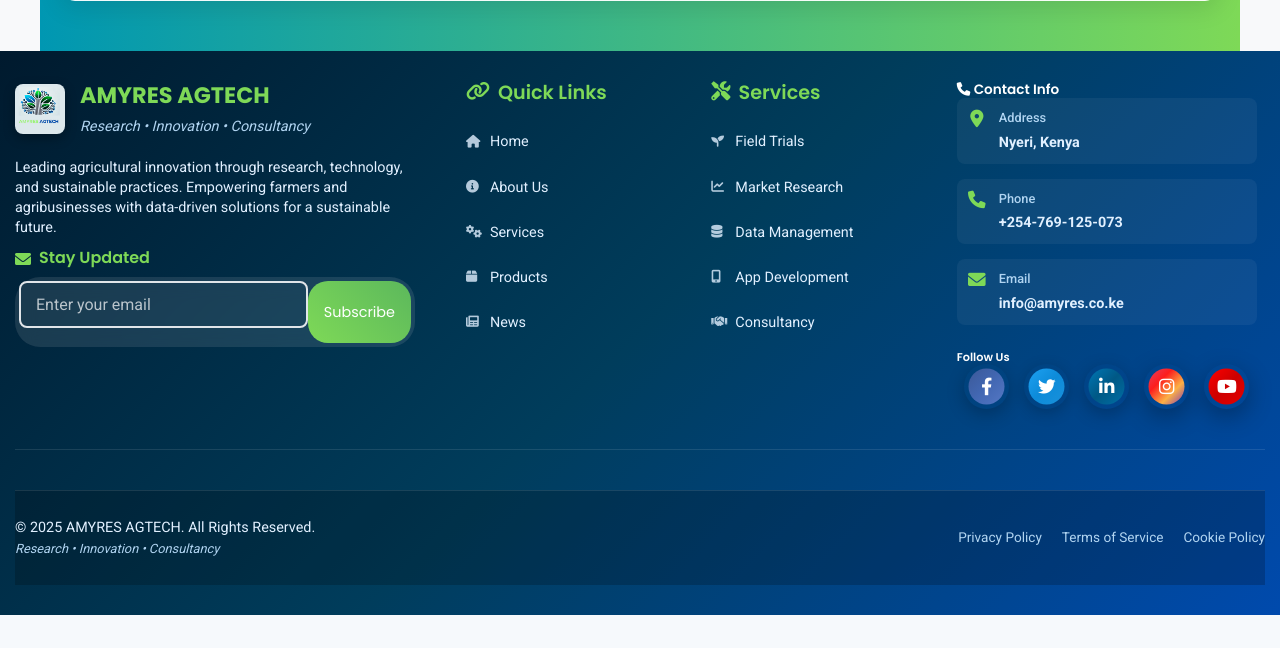
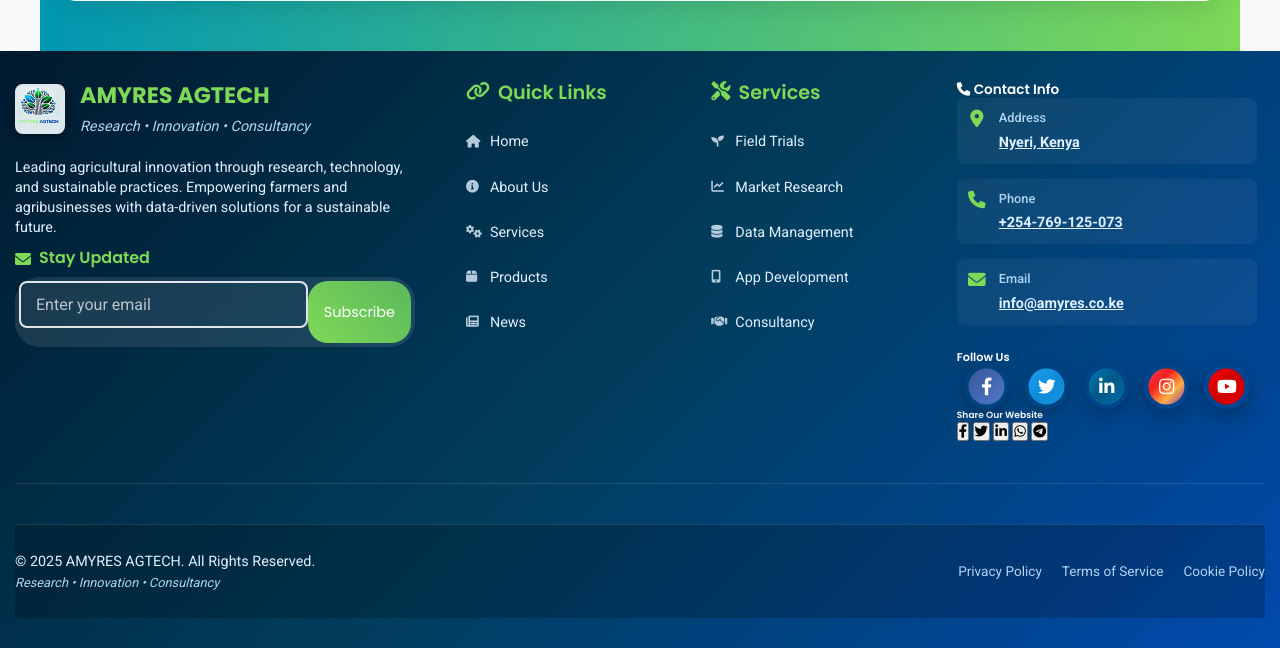
Before and after one commit to kimaninyutu/amyres2, a Django app: page /about/ in a window 1280 px wide. Shown: the part 3450-4098 px from the top of the page. Before the commit the page ends 4065 px from the top, so only its background shows below. Run offline with Django 5.2, Linux system fonts and the light colour scheme.

Commit message:
Update base.html

```diff
--- a/amyres_webapp/templates/amyres_webapp/base.html
+++ b/amyres_webapp/templates/amyres_webapp/base.html
@@ -148,21 +148,21 @@
                                 <i class="fas fa-map-marker-alt"></i>
                                 <div>
                                     <span class="contact-label">Address</span>
-                                    <span class="contact-value">Nyeri, Kenya</span>
+                                    <a href="https://maps.google.com/?q=Nyeri,Kenya" class="contact-value" target="_blank" rel="noopener noreferrer" aria-label="Open location in Google Maps">Nyeri, Kenya</a>
                                 </div>
                             </div>
                             <div class="contact-item">
                                 <i class="fas fa-phone"></i>
                                 <div>
                                     <span class="contact-label">Phone</span>
-                                    <span class="contact-value">+254-769-125-073</span>
+                                    <a href="tel:+254769125073" class="contact-value" aria-label="Call us at +254-769-125-073">+254-769-125-073</a>
                                 </div>
                             </div>
                             <div class="contact-item">
                                 <i class="fas fa-envelope"></i>
                                 <div>
                                     <span class="contact-label">Email</span>
-                                    <span class="contact-value">info@amyres.co.ke</span>
+                                    <a href="mailto:info@amyres.co.ke" class="contact-value" aria-label="Send email to info@amyres.co.ke">info@amyres.co.ke</a>
                                 </div>
                             </div>
                         </div>
@@ -171,11 +171,64 @@
                         <div class="social-section">
                             <h5>Follow Us</h5>
                             <div class="social-links">
-                                <a href="#" class="social-link facebook" aria-label="Facebook"><i class="fab fa-facebook-f"></i></a>
-                                <a href="#" class="social-link twitter" aria-label="Twitter"><i class="fab fa-twitter"></i></a>
-                                <a href="#" class="social-link linkedin" aria-label="LinkedIn"><i class="fab fa-linkedin-in"></i></a>
-                                <a href="#" class="social-link instagram" aria-label="Instagram"><i class="fab fa-instagram"></i></a>
-                                <a href="#" class="social-link youtube" aria-label="YouTube"><i class="fab fa-youtube"></i></a>
+                                <a href="https://facebook.com/amyresagtech" class="social-link facebook" aria-label="Follow us on Facebook" title="Facebook" target="_blank" rel="noopener noreferrer">
+                                    <i class="fab fa-facebook-f"></i>
+                                </a>
+                                <a href="https://twitter.com/amyresagtech" class="social-link twitter" aria-label="Follow us on Twitter" title="Twitter" target="_blank" rel="noopener noreferrer">
+                                    <i class="fab fa-twitter"></i>
+                                </a>
+                                <a href="https://www.linkedin.com/company/amyresagtech/" class="social-link linkedin" aria-label="Follow us on LinkedIn" title="LinkedIn" target="_blank" rel="noopener noreferrer">
+                                    <i class="fab fa-linkedin-in"></i>
+                                </a>
+                                <a href="https://instagram.com/amyresagtech" class="social-link instagram" aria-label="Follow us on Instagram" title="Instagram" target="_blank" rel="noopener noreferrer">
+                                    <i class="fab fa-instagram"></i>
+                                </a>
+                                <a href="https://youtube.com/@amyresagtech" class="social-link youtube" aria-label="Subscribe to our YouTube channel" title="YouTube" target="_blank" rel="noopener noreferrer">
+                                    <i class="fab fa-youtube"></i>
+                                </a>
+{#                                <a href="https://tiktok.com/@amyresagtech" class="social-link tiktok" aria-label="Follow us on TikTok" title="TikTok" target="_blank" rel="noopener noreferrer">#}
+{#                                    <i class="fab fa-tiktok"></i>#}
+{#                                </a>#}
+{#                                <a href="https://wa.me/254769125073" class="social-link whatsapp" aria-label="Contact us on WhatsApp" title="WhatsApp" target="_blank" rel="noopener noreferrer">#}
+{#                                    <i class="fab fa-whatsapp"></i>#}
+{#                                </a>#}
+{#                                <a href="https://t.me/amyresagtech" class="social-link telegram" aria-label="Join us on Telegram" title="Telegram" target="_blank" rel="noopener noreferrer">#}
+{#                                    <i class="fab fa-telegram-plane"></i>#}
+{#                                </a>#}
+{#                                <a href="https://github.com/amyresagtech" class="social-link github" aria-label="Follow us on GitHub" title="GitHub" target="_blank" rel="noopener noreferrer">#}
+{#                                    <i class="fab fa-github"></i>#}
+{#                                </a>#}
+{#                                <a href="https://discord.gg/amyresagtech" class="social-link discord" aria-label="Join our Discord server" title="Discord" target="_blank" rel="noopener noreferrer">#}
+{#                                    <i class="fab fa-discord"></i>#}
+{#                                </a>#}
+{#                                <a href="https://reddit.com/u/amyresagtech" class="social-link reddit" aria-label="Follow us on Reddit" title="Reddit" target="_blank" rel="noopener noreferrer">#}
+{#                                    <i class="fab fa-reddit-alien"></i>#}
+{#                                </a>#}
+{#                                <a href="https://pinterest.com/amyresagtech" class="social-link pinterest" aria-label="Follow us on Pinterest" title="Pinterest" target="_blank" rel="noopener noreferrer">#}
+{#                                    <i class="fab fa-pinterest-p"></i>#}
+{#                                </a>#}
+                            </div>
+
+                            <!-- Social Media Sharing Buttons -->
+                            <div class="social-sharing">
+                                <h6>Share Our Website</h6>
+                                <div class="sharing-buttons">
+                                    <button class="share-btn facebook-share" onclick="shareOnFacebook()" aria-label="Share on Facebook" title="Share on Facebook">
+                                        <i class="fab fa-facebook-f"></i>
+                                    </button>
+                                    <button class="share-btn twitter-share" onclick="shareOnTwitter()" aria-label="Share on Twitter" title="Share on Twitter">
+                                        <i class="fab fa-twitter"></i>
+                                    </button>
+                                    <button class="share-btn linkedin-share" onclick="shareOnLinkedIn()" aria-label="Share on LinkedIn" title="Share on LinkedIn">
+                                        <i class="fab fa-linkedin-in"></i>
+                                    </button>
+                                    <button class="share-btn whatsapp-share" onclick="shareOnWhatsApp()" aria-label="Share on WhatsApp" title="Share on WhatsApp">
+                                        <i class="fab fa-whatsapp"></i>
+                                    </button>
+                                    <button class="share-btn telegram-share" onclick="shareOnTelegram()" aria-label="Share on Telegram" title="Share on Telegram">
+                                        <i class="fab fa-telegram-plane"></i>
+                                    </button>
+                                </div>
                             </div>
                         </div>
                     </div>
```
